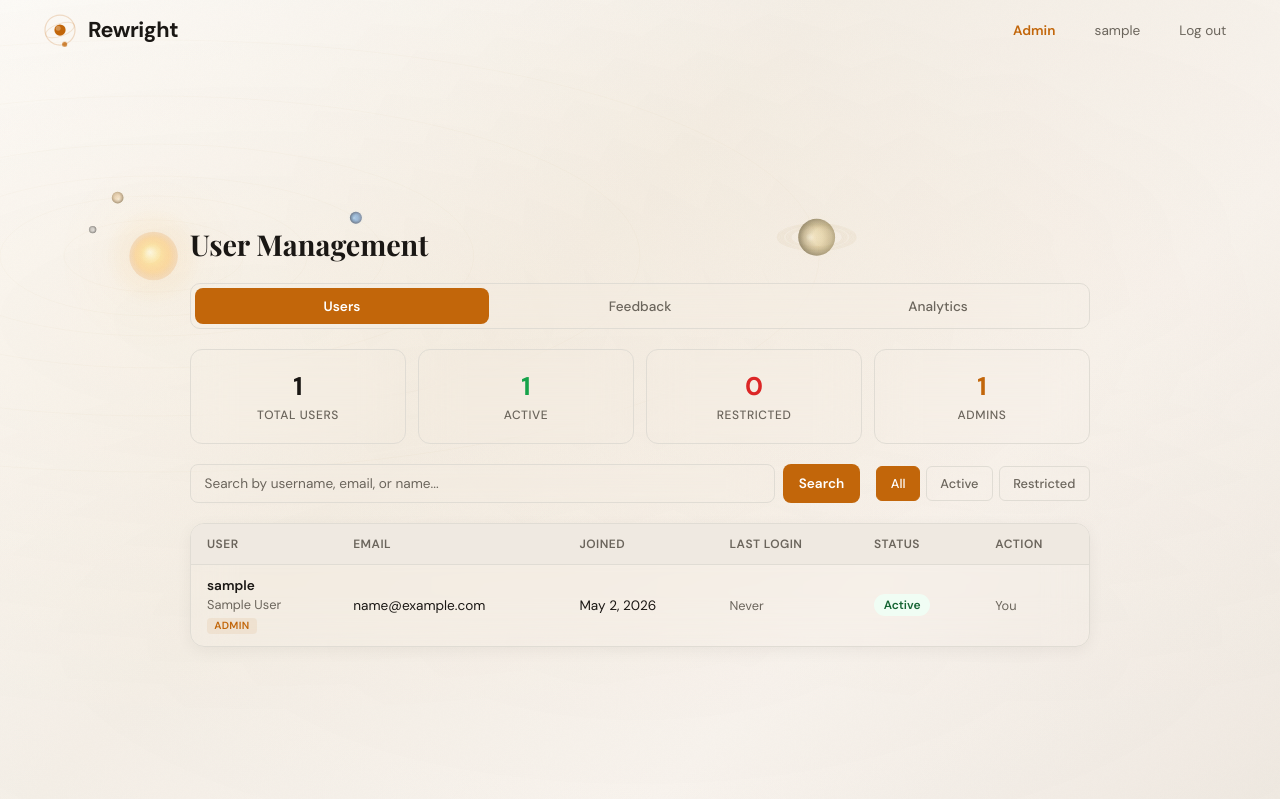
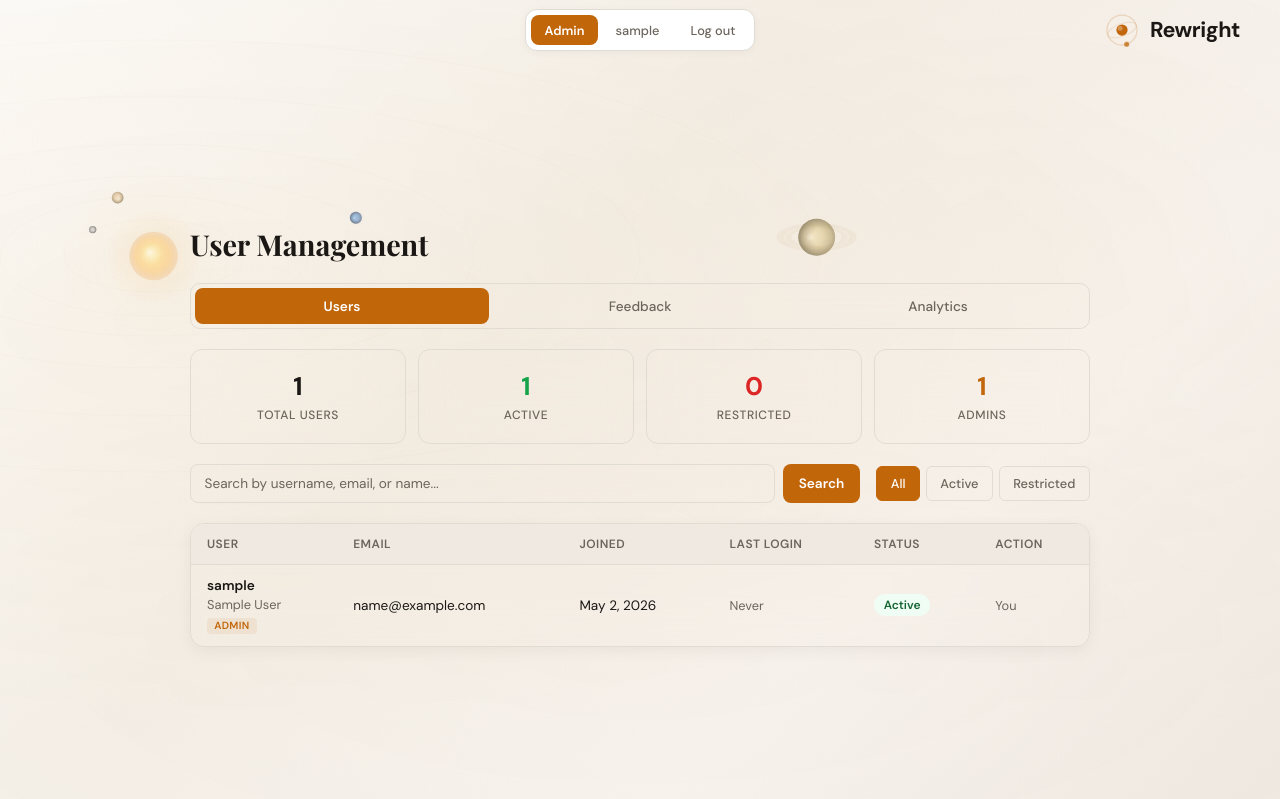
Before and after one commit to HemanthKusi/Humanizer_App, a Django app: page /manage/users/ in a window 1280 px wide. Shown: the top 799 px of the page. Run offline with Django 5.2, Linux system fonts and the light colour scheme; the visitor is signed in with stand-in values (Sample User, id 1); data comes from the database, SQL or seed files in the repository; data that the repository does not hold is empty; some web fonts are replaced.

Commit message:
Moved the logo and title of the app to the right side. And centered the nav bar.

```diff
--- a/core/static/core/style.css
+++ b/core/static/core/style.css
@@ -157,11 +157,13 @@ header {
     height: 60px;
     display: flex;
     align-items: center;
-    justify-content: space-between;
+    justify-content: center;
     position: relative; z-index: 10;
 }
 
 .logo {
+    position: absolute;
+    right: 2.5rem;
     display: flex; align-items: center; gap: 0.5rem;
     text-decoration: none;
     color: var(--text-primary);
@@ -915,6 +917,7 @@ body.premium .btn-rewrite:hover:not(:disabled) {
 @media (max-width: 860px) {
     main { padding: 0.5rem 1rem 2rem; }
     header { padding: 0 1rem; }
+    .logo { right: 1rem; }
     .hero h1 { font-size: 2.2rem; }
     .panels { grid-template-columns: 1fr; }
     #panel-input, #panel-output { transform: none !important; }
@@ -1575,7 +1578,13 @@ body.premium .language-warning p {
 .header-nav {
     display: flex;
     align-items: center;
-    gap: 0.75rem;
+    gap: 0.25rem;
+    background: var(--surface);
+    border: 1px solid var(--border);
+    border-radius: 12px;
+    padding: 0.3rem;
+    backdrop-filter: blur(20px);
+    box-shadow: 0 2px 8px rgba(0, 0, 0, 0.04);
 }
 
 .nav-greeting {
@@ -1585,12 +1594,14 @@ body.premium .language-warning p {
 }
 
 .nav-link {
-    font-size: 0.85rem;
+    font-size: 0.8rem;
     color: var(--text-secondary);
     text-decoration: none;
     padding: 0.4rem 0.85rem;
-    border-radius: 6px;
+    border-radius: 8px;
     transition: all 0.2s ease;
+    font-weight: 500;
+    white-space: nowrap;
 }
 
 .nav-link:hover {
@@ -1601,13 +1612,13 @@ body.premium .language-warning p {
 /* Sign up button — stands out more than log in */
 .nav-signup {
     background: var(--accent);
-    color: #fff;
+    color: #fff !important;
     font-weight: 600;
 }
 
 .nav-signup:hover {
     background: var(--accent-hover);
-    color: #fff;
+    color: #fff !important;
 }
 
 /* Logout button styled as a link */
@@ -1828,6 +1839,12 @@ body.premium .auth-error-box p {
     color: #f87171;
 }
 
+body.premium .header-nav {
+    background: rgba(15, 15, 25, 0.85);
+    border-color: rgba(255, 255, 255, 0.08);
+    box-shadow: 0 2px 8px rgba(0, 0, 0, 0.3);
+}
+
 body.premium .nav-greeting {
     color: rgba(255, 255, 255, 0.6);
 }
@@ -1839,6 +1856,11 @@ body.premium .nav-link {
 body.premium .nav-link:hover {
     color: #fff;
     background: rgba(255, 255, 255, 0.08);
+}
+
+body.premium .nav-active {
+    background: var(--accent) !important;
+    color: #fff !important;
 }
 
 body.premium .nav-signup {
@@ -2037,8 +2059,9 @@ body.premium .auth-divider span {
 
 /* ── Active nav link ── */
 .nav-active {
-    color: var(--accent) !important;
+    color: #fff !important;
     font-weight: 600;
+    background: var(--accent) !important;
 }
 
 /* ═══════════════════════════════════════════════════════════════════
```
